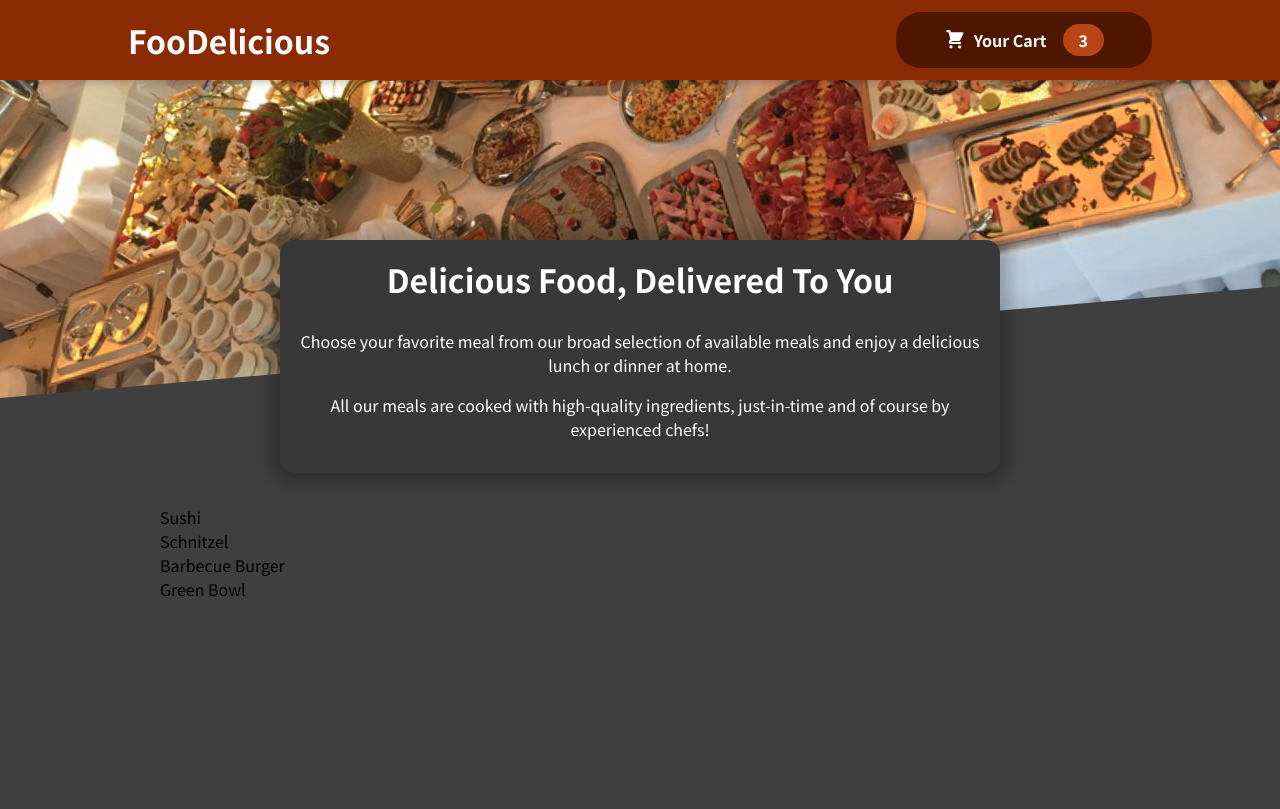
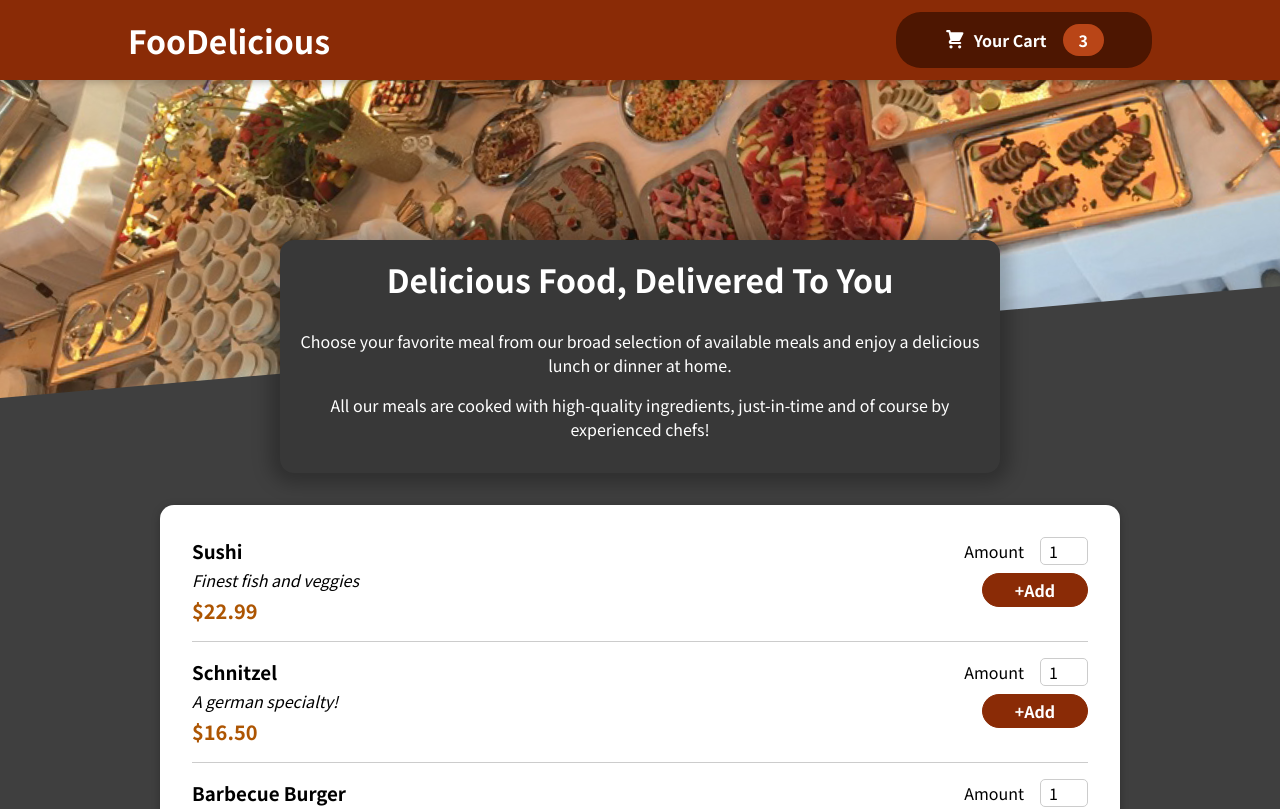
Before and after one commit to Krishnaayyappa/Foodelicious-App, a React (Create React App) app: page / in a window 1280 px wide. Shown: the top 809 px of the page. Built offline with nearby package versions, Linux system fonts and the light colour scheme.

Commit message:
MealsAvailble component

```diff
--- a/src/App.js
+++ b/src/App.js
@@ -6,7 +6,10 @@
   return (
     <Fragment>
       <Header />
-      <Meals />
+      <main>
+        <Meals />
+      </main>
+
     </Fragment>
   );
 }
--- /dev/null
+++ b/src/components/Meals/MealItems/MealItem.js
@@ -0,0 +1,21 @@
+import classes from "./MealItem.module.css";
+import MealItemForm from "./MealItemForm";
+
+
+const MealItem = (props) => {
+    const price = `$${props.price.toFixed(2)}`;
+    return (
+        <li className = {classes.meal}>
+            <div>
+                <h3>{props.name}</h3>
+                <div className={classes.description}>{props.description}</div>
+                <div className={classes.price}>{price}</div>
+            </div>
+            <div>
+                <MealItemForm id = {props.id}/>
+            </div>
+        </li>
+    )
+}
+
+export default MealItem
--- /dev/null
+++ b/src/components/Meals/MealItems/MealItem.module.css
@@ -0,0 +1,22 @@
+.meal {
+    display: flex;
+    justify-content: space-between;
+    margin: 1rem;
+    padding-bottom: 1rem;
+    border-bottom: 1px solid #ccc;
+  }
+
+  .meal h3 {
+    margin: 0 0 0.25rem 0;
+  }
+
+  .description {
+    font-style: italic;
+  }
+
+  .price {
+    margin-top: 0.25rem;
+    font-weight: bold;
+    color: #ad5502;
+    font-size: 1.25rem;
+  }
--- /dev/null
+++ b/src/components/Meals/MealItems/MealItemForm.js
@@ -0,0 +1,22 @@
+import Input from "../../UI/Input";
+import classes from "./MealItemForm.module.css";
+
+
+const MealItemForm = props => {
+    return (
+        <form className={classes.form}>
+            <Input label = "Amount" input = {{
+                id:"Amount_" + props.id,
+                type:"number",
+                min: "1",
+                max:"5",
+                step: "1",
+                defaultValue: "1"
+
+            }}/>
+            <button>+Add</button>
+        </form>
+    );
+}
+
+export default MealItemForm
--- /dev/null
+++ b/src/components/Meals/MealItems/MealItemForm.module.css
@@ -0,0 +1,20 @@
+.form {
+    text-align: right;
+  }
+
+  .form button {
+    font: inherit;
+    cursor: pointer;
+    background-color: #8a2b06;
+    border: 1px solid #8a2b06;
+    color: white;
+    padding: 0.25rem 2rem;
+    border-radius: 20px;
+    font-weight: bold;
+  }
+
+  .form button:hover,
+  .form button:active {
+    background-color: #641e03;
+    border-color: #641e03;
+  }
--- a/src/components/Meals/Meals.js
+++ b/src/components/Meals/Meals.js
@@ -1,13 +1,14 @@
 import MealsSummary from "./MealsSummary"
 import MealsAvailable from "./MealsAvailable"
+import { Fragment } from "react"
 
 
 const Meals = () => {
     return (
-        <fragment>
+        <Fragment >
             <MealsSummary />
             <MealsAvailable />
-        </fragment>
+        </Fragment>
     )
 }
 
--- a/src/components/Meals/MealsAvailable.js
+++ b/src/components/Meals/MealsAvailable.js
@@ -1,4 +1,6 @@
 import classes from "./MealsAvailable.module.css"
+import Card from "../UI/Card";
+import MealItem from "./MealItems/MealItem";
 
 const DUMMY_MEALS = [
     {
@@ -28,12 +30,20 @@
   ];
 
 const MealsAvailable = () => {
-    const mealsList = DUMMY_MEALS.map(meal => <li>{meal.name}</li>);
+    const mealsList = DUMMY_MEALS.map(meal => <MealItem
+      key = {meal.id}
+      id = {meal.id}
+      name={meal.name}
+      description = {meal.description}
+      price = {meal.price}
+      />);
     return (
         <section className= {classes.meals}>
+          <Card>
             <ul>
-                {mealsList}
+              {mealsList}
             </ul>
+          </Card>
         </section>
     )
 }
--- /dev/null
+++ b/src/components/UI/Card.js
@@ -0,0 +1,11 @@
+import classes from "./Card.module.css"
+
+const Card = (props) => {
+    return (
+        <div className={classes.card}>
+            {props.children}
+        </div>
+    )
+}
+
+export default Card
--- /dev/null
+++ b/src/components/UI/Card.module.css
@@ -0,0 +1,6 @@
+.card {
+    padding: 1rem;
+    box-shadow: 0 2px 8px rgba(0, 0, 0, 0.25);
+    border-radius: 14px;
+    background-color: white;
+  }
--- /dev/null
+++ b/src/components/UI/Input.js
@@ -0,0 +1,12 @@
+import classes from "./Input.module.css";
+
+const Input = props => {
+    return (
+        <div className={classes.input}>
+            <label htmlFor = {props.input.id}/>{props.label}<label />
+            <input {...props.input}/>
+        </div>
+    );
+};
+
+export default Input
--- /dev/null
+++ b/src/components/UI/Input.module.css
@@ -0,0 +1,18 @@
+.input {
+    display: flex;
+    align-items: center;
+    margin-bottom: 0.5rem;
+  }
+
+  .input label {
+    font-weight: bold;
+    margin-right: 1rem;
+  }
+
+  .input input {
+    width: 3rem;
+    border-radius: 5px;
+    border: 1px solid #ccc;
+    font: inherit;
+    padding-left: 0.5rem;
+  }
```
Also changed, not shown: src/components/Cart/Cart.js (added), 1 other file (tests, documents, lock files or other folders).
